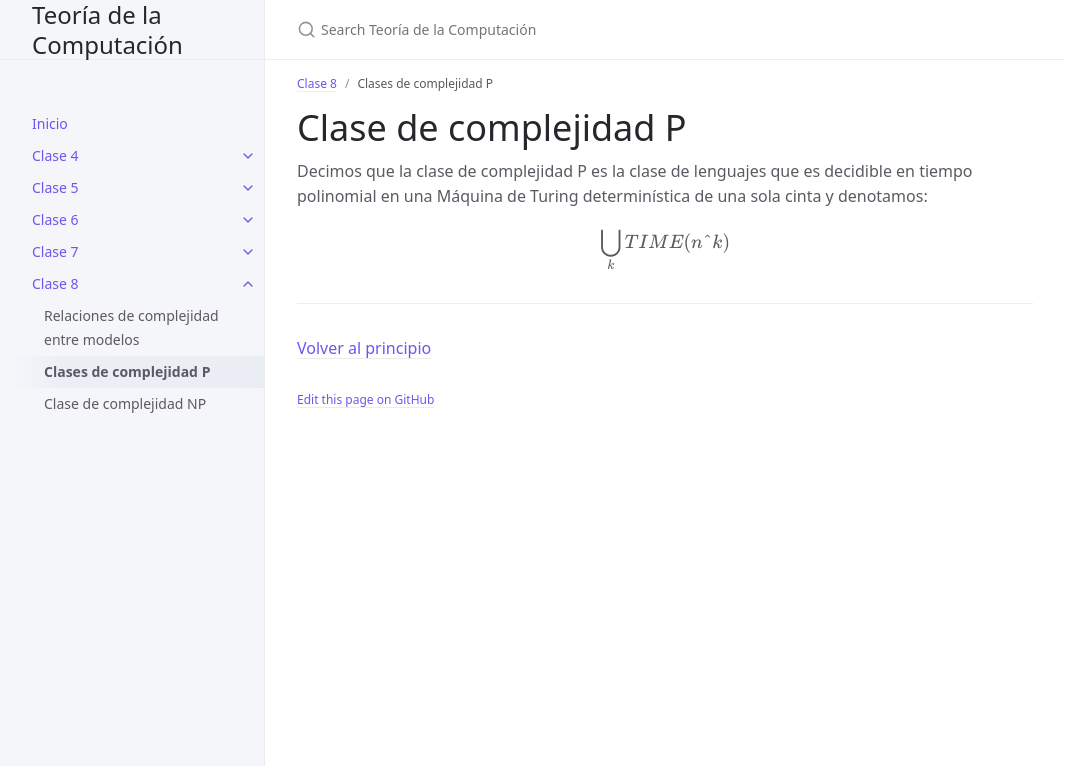
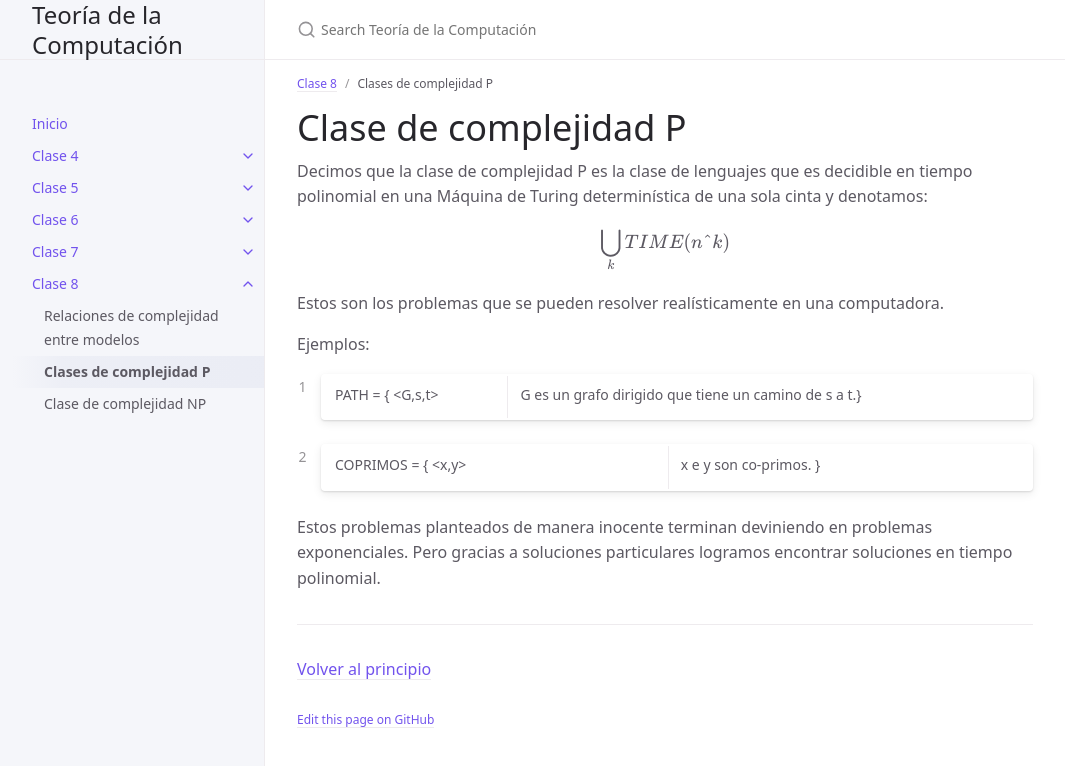
Before and after one commit to teoria-de-la-compu/teoria-de-la-compu.github.io, a Jekyll site: the page built from docs/clase-8/clase-de-complejidad-p.md, in a window 1280 px wide. Shown: the top 766 px of the page, without its empty margins (107-1172 px from the left). Built offline with Jekyll 4.4.1, drawn with Linux system fonts in a browser that asks for light colours.

Commit message:
temas de la clase 8

```diff
--- a/docs/clase-8/clase-de-complejidad-p.md
+++ b/docs/clase-8/clase-de-complejidad-p.md
@@ -11,3 +11,12 @@ usemathjax: true
 Decimos que la clase de complejidad P es la clase de lenguajes que es decidible en tiempo polinomial en una Máquina de Turing determinística de una sola cinta y denotamos:
 
 $$ \bigcup\limits_{k} TIME( nˆ{k} ) $$
+
+Estos son los problemas que se pueden resolver realísticamente en una computadora.
+
+Ejemplos:
+
+1. PATH = { <G,s,t> | G es un grafo dirigido que tiene un camino de s a t.}
+2. COPRIMOS = { <x,y> | x e y son co-primos. }
+
+Estos problemas planteados de manera inocente terminan deviniendo en problemas exponenciales. Pero gracias a soluciones particulares logramos encontrar soluciones en tiempo polinomial.
```
